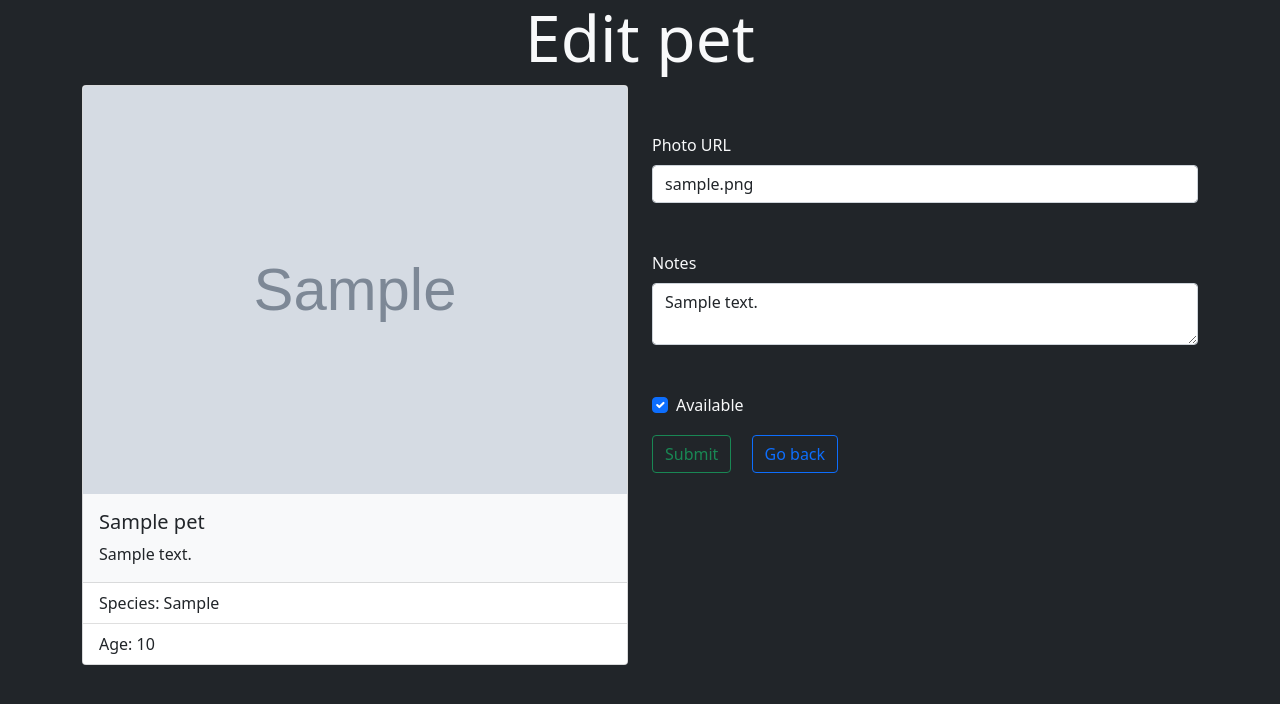
After one commit to jlh040/Pet-Adoption-Agency-App, a Flask app: page /1 in a window 1280 px wide. The commit adds this page. Shown: the top 704 px of the page. Run offline with Flask 2, Linux system fonts and the light colour scheme; tables that the repository leaves empty hold one stand-in row (values such as "Sample post"); grey boxes marked "Sample" are stand-in pictures.

Commit message:
html for the edit page has been added

```diff
--- a/app.py
+++ b/app.py
@@ -35,8 +35,13 @@ def add_pet():
         pet = Pet(pet_name=pet_name, species=species, photo_url=photo_url, age=age, notes=notes)
         db.session.add(pet)
         db.session.commit()
-
-
         return redirect('/')
 
     return render_template('add_pet.html', form=form)
+
+@app.route('/<int:pet_id_number>', methods=['GET'])
+def edit_pet(pet_id_number):
+    """Edit an existing pet."""
+    pet = Pet.query.get(pet_id_number)
+    form = AddPetForm(obj=pet)
+    return render_template('edit_page.html', pet=pet, form=form)
--- /dev/null
+++ b/templates/edit_page.html
@@ -0,0 +1,51 @@
+{% extends 'base.html' %}
+
+{% block head_title %}
+Edit Pet
+{% endblock %}
+
+{% block title %}
+<h1 class="display-3 text-light text-center">Edit pet</h1>
+{% endblock %}
+
+{% block content %}
+<div class="row">
+    <div class="col-6">
+        <div class="card bg-light">
+            <img src="{{ pet.photo_url }}" class="card-img-top" alt="">
+            <div class="card-body">
+                <h5 class="card-title">{{ pet.pet_name }}</h5>
+                <p class="card-text">{{ pet.notes }}</p>
+            </div>
+            <ul class="list-group list-group-flush">
+                <li class="list-group-item">Species: {{ pet.species }}</li>
+                <li class="list-group-item">Age: {{ pet.age }}</li>
+            </ul>
+        </div>
+    </div>
+    <div class="col-6 text-light">
+        <form action="/{{ pet.id }}" method="POST">
+            <div class="mt-5">
+                {{ form.photo_url.label(class_="form-label") }}
+                {{ form.photo_url(class_="form-control") }}
+            </div>
+            <div class="mt-5">
+                {{ form.notes.label(class_="form-label") }}
+                {{ form.notes(class_="form-control") }}
+            </div>
+            <div class="form-check mt-5">
+                <input class="form-check-input" name="available" type="checkbox" id="available" {% if pet.available %} checked {% endif %}>
+                <label class="form-check-label" for="available">Available</label>
+            </div>
+            <div>
+                <button class="btn btn-outline-success mt-3">
+                    Submit
+                </button>
+                <a href="/" class="btn btn-outline-primary mt-3 ms-3">
+                    Go back
+                </a>
+            </div>
+        </form>
+    </div>
+</div>
+{% endblock %}
--- a/templates/homepage.html
+++ b/templates/homepage.html
@@ -26,6 +26,7 @@ Pet Homepage
                     <b class="text-danger">Not Available</b>
                     {% endif %}
                 </p>
+                <a href="/{{ pet.id }}" class="stretched-link"></a>
             </div>
         </div>
     </div>
```
